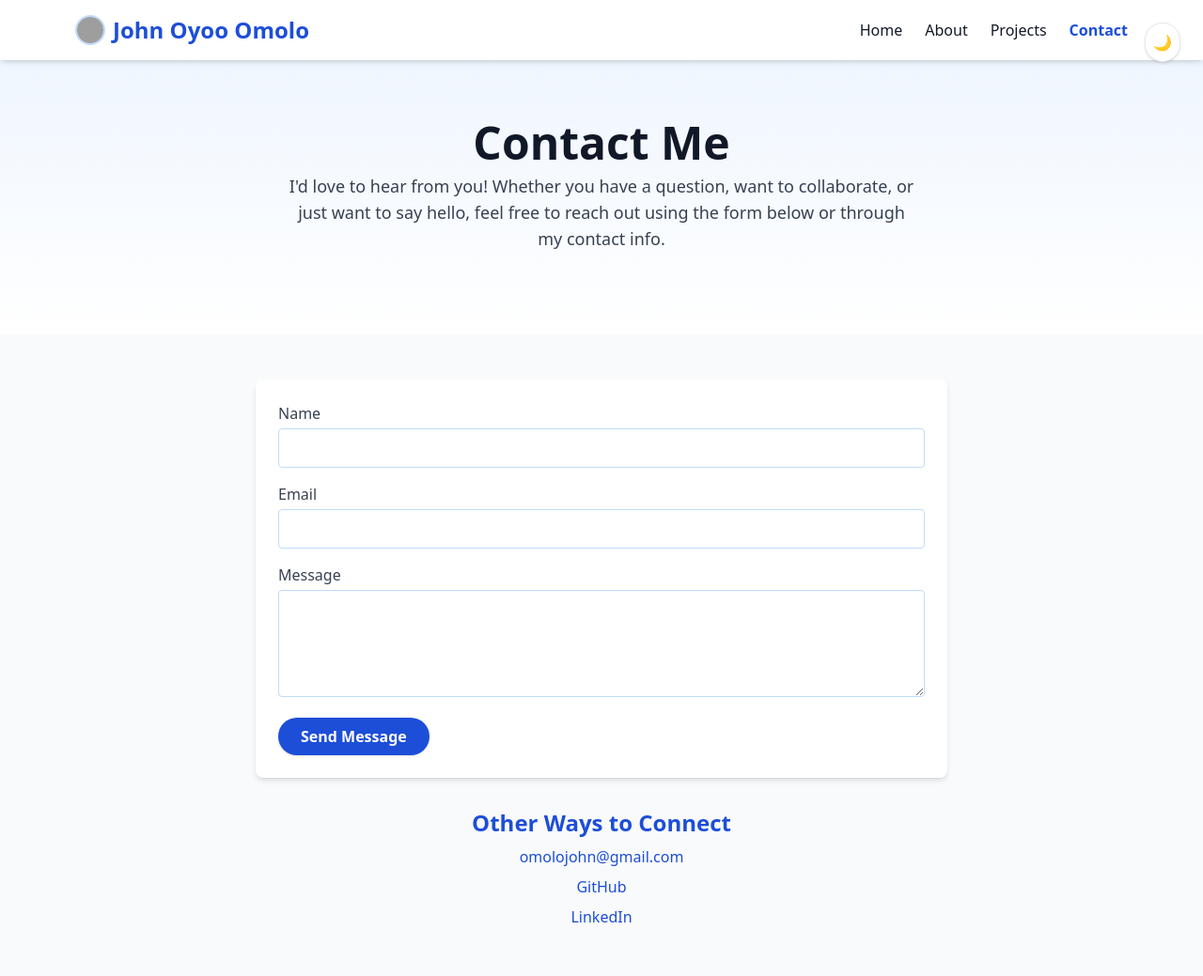
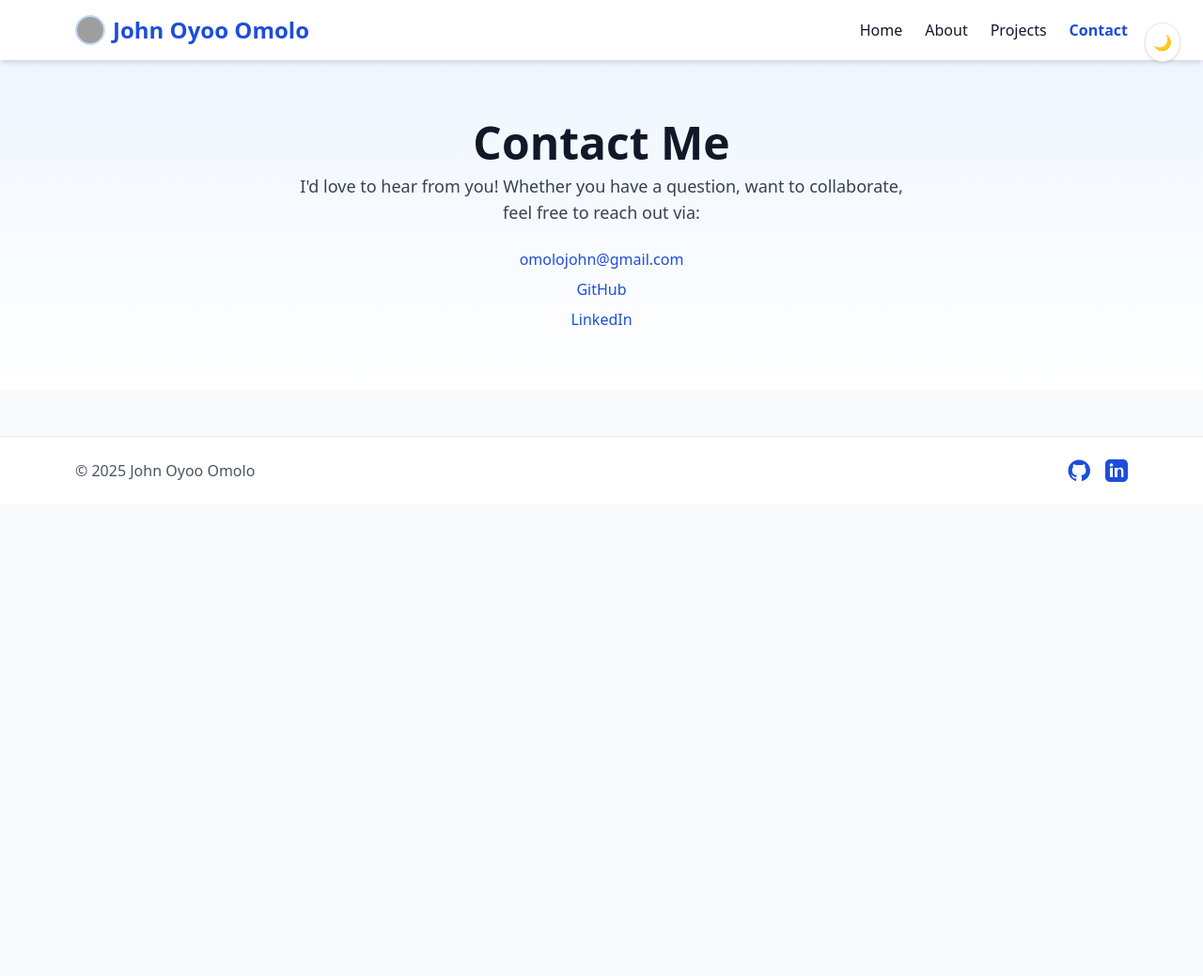
Before and after one commit to omolojohn/Portfolio, a website: page contact.html in a window 1280 px wide. Shown: the top 1039 px of the page at 94% size. After the commit the page ends 800 px from the top, so only its background shows below. Drawn offline with nearby package versions, Linux system fonts and the light colour scheme; grey boxes are pictures that could not be loaded.

Commit message:
enhancements

```diff
--- a/contact.html
+++ b/contact.html
@@ -46,36 +46,15 @@
     <!-- Contact Hero Section -->
     <section class="fade-in flex flex-col items-center justify-center text-center py-16 bg-gradient-to-b from-blue-50 to-white dark:from-gray-800 dark:to-gray-900">
         <h1 class="text-4xl md:text-5xl font-extrabold mb-2">Contact Me</h1>
-        <p class="max-w-2xl text-gray-700 dark:text-gray-200 text-lg mb-6">I'd love to hear from you! Whether you have a question, want to collaborate, or just want to say hello, feel free to reach out using the form below or through my contact info.</p>
-    </section>
+        <p class="max-w-2xl text-gray-700 dark:text-gray-200 text-lg mb-6">I'd love to hear from you! Whether you have a question, want to collaborate, feel free to reach out via:</p>
 
-    <!-- Contact Form Section -->
-    <section class="fade-in max-w-3xl mx-auto py-12 px-4">
-        <form id="contactForm" class="bg-white dark:bg-gray-900 rounded-lg shadow-md p-6 space-y-4">
-            <div>
-                <label for="name" class="block text-gray-700 dark:text-gray-200 font-medium mb-1">Name</label>
-                <input type="text" id="name" name="name" required class="w-full border border-blue-200 dark:border-blue-500 rounded px-3 py-2 focus:outline-none focus:ring-2 focus:ring-blue-400 dark:bg-gray-800 dark:text-gray-100">
-            </div>
-            <div>
-                <label for="email" class="block text-gray-700 dark:text-gray-200 font-medium mb-1">Email</label>
-                <input type="email" id="email" name="email" required class="w-full border border-blue-200 dark:border-blue-500 rounded px-3 py-2 focus:outline-none focus:ring-2 focus:ring-blue-400 dark:bg-gray-800 dark:text-gray-100">
-            </div>
-            <div>
-                <label for="message" class="block text-gray-700 dark:text-gray-200 font-medium mb-1">Message</label>
-                <textarea id="message" name="message" rows="4" required class="w-full border border-blue-200 dark:border-blue-500 rounded px-3 py-2 focus:outline-none focus:ring-2 focus:ring-blue-400 dark:bg-gray-800 dark:text-gray-100"></textarea>
-            </div>
-            <button type="submit" class="bg-blue-700 dark:bg-blue-500 text-white dark:text-gray-900 px-6 py-2 rounded-full font-semibold shadow hover:bg-blue-800 dark:hover:bg-blue-400 transition-transform transform hover:scale-105">Send Message</button>
-            <div id="formFeedback" class="hidden mt-2 text-center"></div>
-        </form>
-        <div class="mt-8 text-center">
-            <h2 class="text-2xl font-bold mb-2 text-blue-700 dark:text-blue-400">Other Ways to Connect</h2>
             <div class="flex flex-col items-center space-y-2">
                 <a href="mailto:omolojohn@gmail.com" class="text-blue-700 dark:text-blue-400 hover:underline font-medium">omolojohn@gmail.com</a>
                 <a href="https://github.com/omolojohn" target="_blank" rel="noopener noreferrer" class="text-blue-700 dark:text-blue-400 hover:underline font-medium">GitHub</a>
                 <a href="https://www.linkedin.com/in/johnomolo/" target="_blank" rel="noopener noreferrer" class="text-blue-700 dark:text-blue-400 hover:underline font-medium">LinkedIn</a>
             </div>
-        </div>
-    </section>
+
+      </section>
 
     <!-- Footer -->
     <footer class="bg-white dark:bg-gray-900 border-t mt-12 py-6">
```
Also changed, not shown: index.html (+0 -34 lines).
